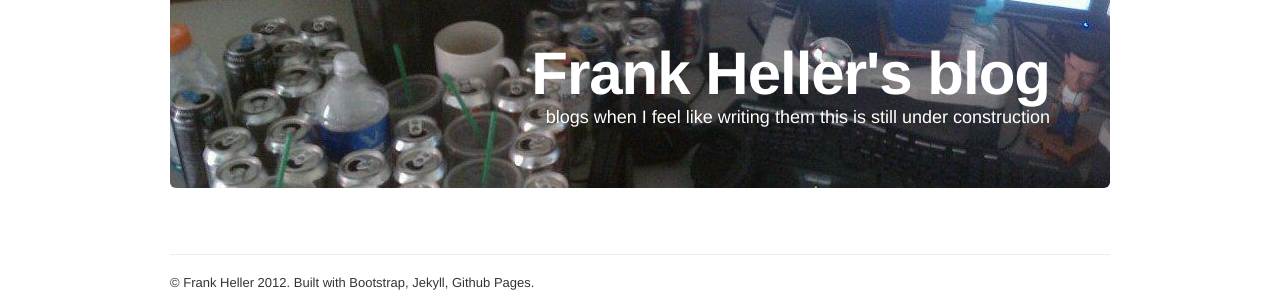
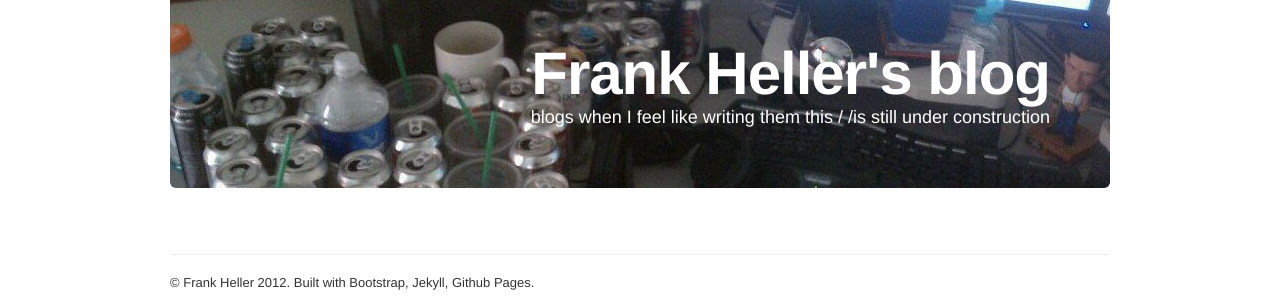
Before and after one commit to fheller/fheller.github.io, a Jekyll site: the page built from index.html, in a window 1280 px wide. Shown: the part 166-466 px from the top of the page. Built offline with Jekyll 4.4.1, drawn with Linux system fonts in a browser that asks for light colours; nearby versions of some CDN libraries; Markdown is read by kramdown in place of the engine named in the settings.

Commit message:
fixed front page

```diff
--- a/index.html
+++ b/index.html
@@ -9,7 +9,7 @@ title: frankheller
           <div class="hero-unit" style="background-image: url(/images/dustin-desk-caffeine-hero.jpg);background-position:bottom;">
 
             <h1 style="color:#fff; float:right;"><br>Frank Heller's blog</h1>
-            <p style="color:#fff;float:right;">blogs when I feel like writing them this is still under construction</p>
+            <p style="color:#fff;float:right;">blogs when I feel like writing them this &#47 &#47is still under construction</p>
             <br><br><br><br><br><br><br><br>
 
           </div>
```
